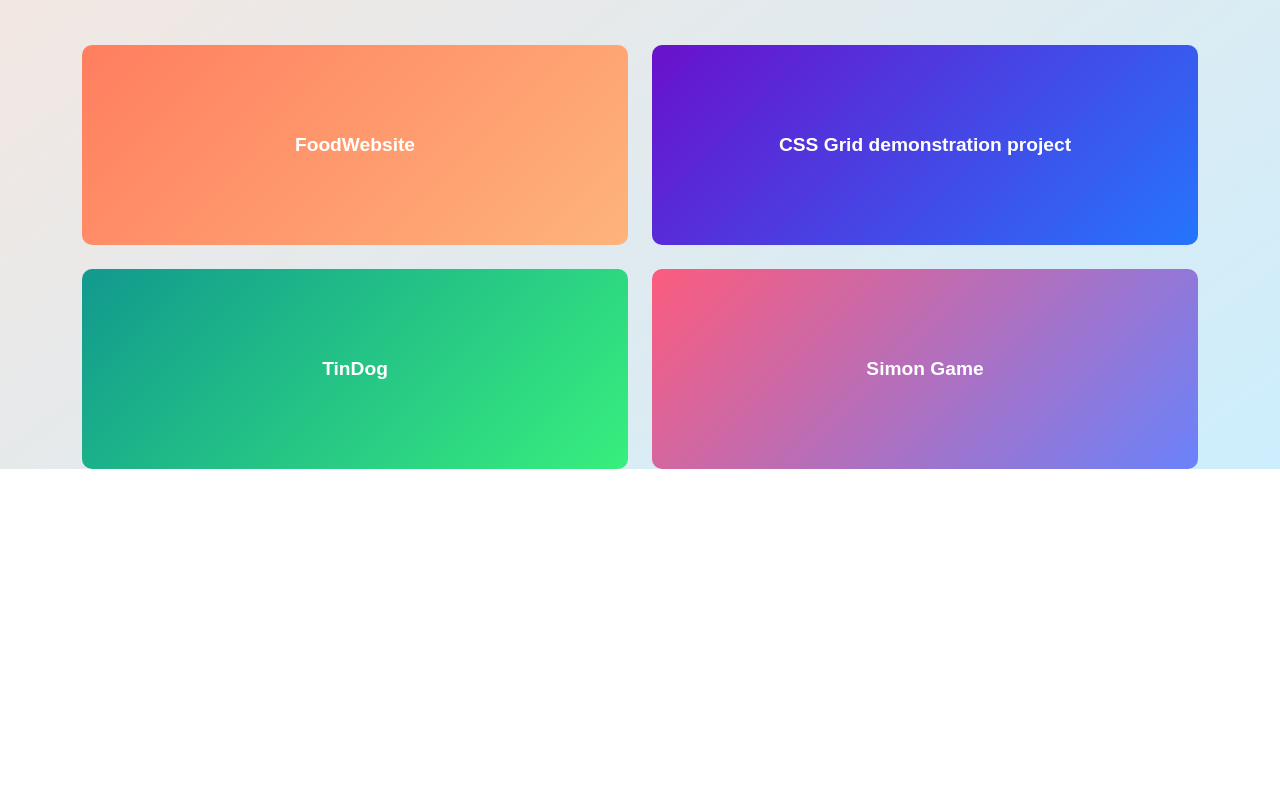
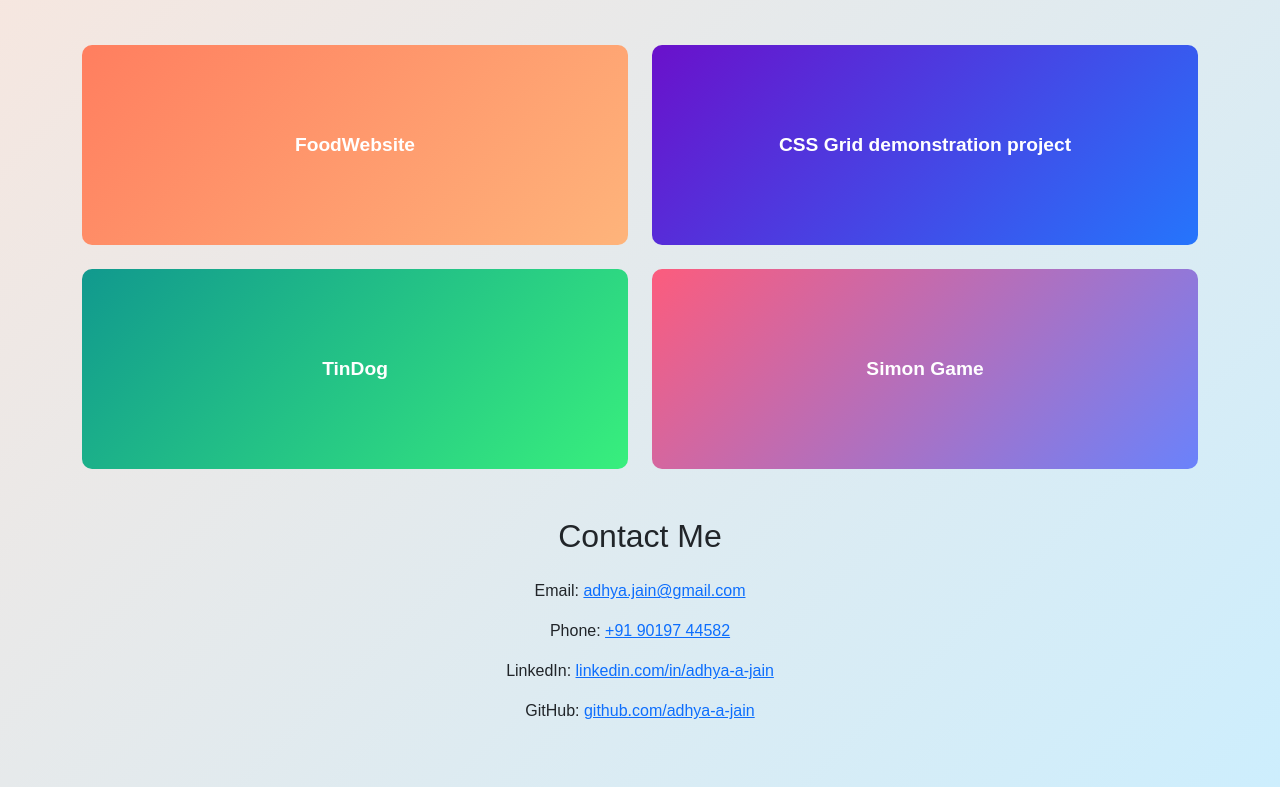
Before and after one commit to Adhya-A-Jain/SimplePortfolio, a plain HTML site: page index.html in a window 1280 px wide. Shown: the part 465-1252 px from the top of the page. Before the commit the page ends 934 px from the top, so only its background shows below. Drawn offline with nearby package versions, Linux system fonts and the light colour scheme.

Commit message:
Update index.html

```diff
--- a/index.html
+++ b/index.html
@@ -57,6 +57,19 @@
         </div>
     </section>
 
+     <!-- Contact Section -->
+    <section id="contact" class="container mt-5 mb-5">
+        <h2 class="text-center mb-4">Contact Me</h2>
+        <div class="row justify-content-center">
+            <div class="col-md-6 text-center">
+                <p>Email: <a href="mailto:adhya.jain@gmail.com">adhya.jain@gmail.com</a></p>
+                <p>Phone: <a href="tel:+919019744582">+91 90197 44582</a></p>
+                <p>LinkedIn: <a href="https://linkedin.com/in/adhya-a-jain" target="_blank">linkedin.com/in/adhya-a-jain</a></p>
+                <p>GitHub: <a href="https://github.com/adhya-a-jain" target="_blank">github.com/adhya-a-jain</a></p>
+            </div>
+        </div>
+    </section>
+
     <!-- Bootstrap JS -->
     <script src="https://cdn.jsdelivr.net/npm/bootstrap@5.3.0/dist/js/bootstrap.bundle.min.js"></script>
 
```
